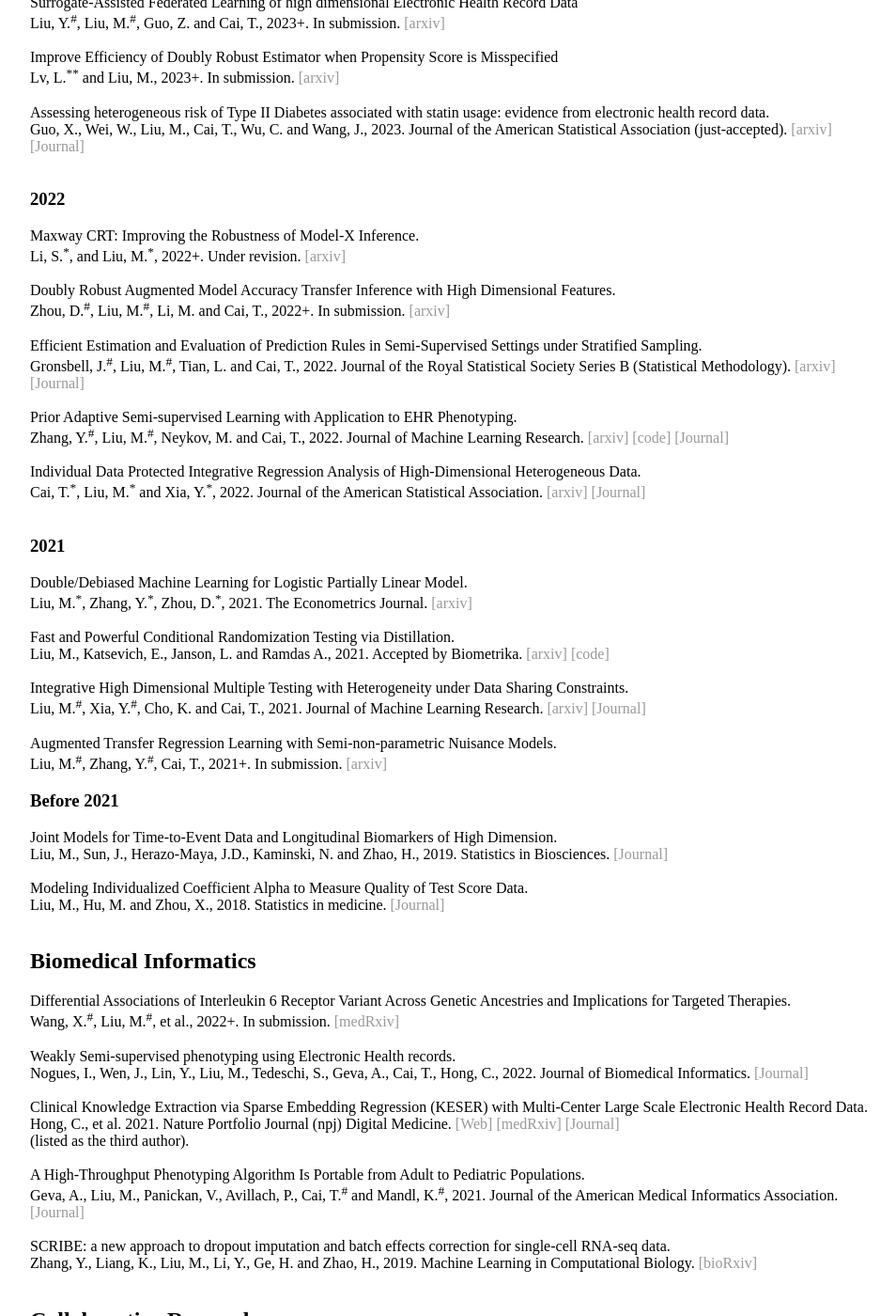
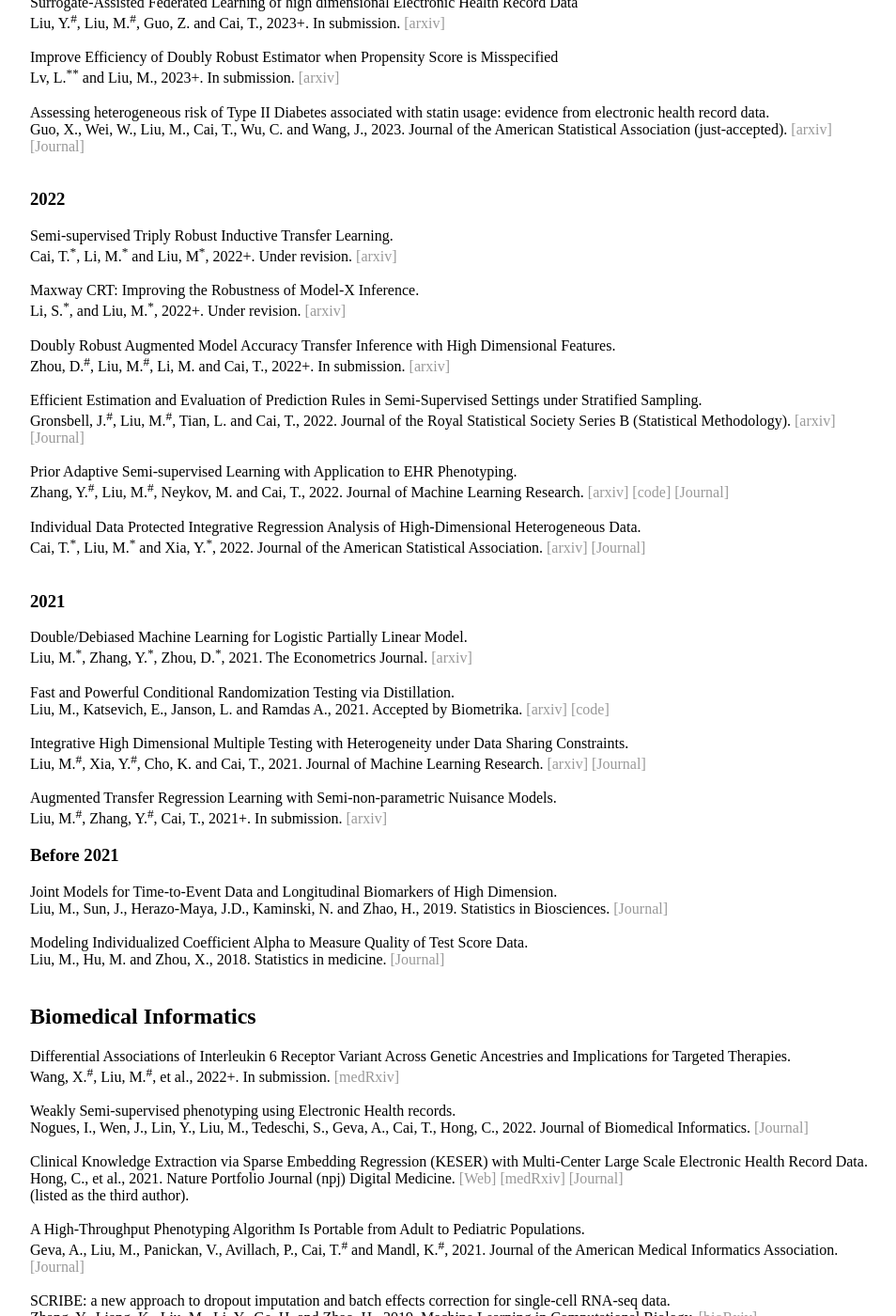
Before and after one commit to moleibobliu/moleibobliu.github.io, a Jekyll site: the page built from pub/index.html, in a window 1280 px wide and 1400 px high, scrolled down 263 px. Shown: the whole window at 94% size, without its empty margins (160-1114 px from the left). Built offline with Jekyll 4.4.1, drawn with Linux system fonts in a browser that asks for light colours.

Commit message:
Update index.html

```diff
--- a/pub/index.html
+++ b/pub/index.html
@@ -24,7 +24,11 @@ title: Molei Liu
 
 	<h3> 2022 </h3>
 
-	Maxway CRT: Improving the Robustness of Model-X Inference.
+	Semi-supervised Triply Robust Inductive Transfer Learning.
+        <br \>  Cai, T.<sup>*</sup>, Li, M.<sup>*</sup> and Liu, M<sup>*</sup>, 2022+. Under revision. <a href="https://arxiv.org/abs/2209.04977"> [arxiv] </a>
+	<br \>
+
+	<br \>  Maxway CRT: Improving the Robustness of Model-X Inference.
 	<br \>  Li, S.<sup>*</sup>, and Liu, M.<sup>*</sup>, 2022+. Under revision. <a href="https://arxiv.org/abs/2203.06496"> [arxiv] </a>
 	<br \>
 
@@ -95,7 +99,7 @@ title: Molei Liu
 	<br \>
 
 	<br \> Clinical Knowledge Extraction via Sparse Embedding Regression (KESER) with Multi-Center Large Scale Electronic Health Record Data.
-	<br \> Hong, C., et al. 2021. Nature Portfolio Journal (npj) Digital Medicine. <a href="https://celehs.github.io/KESER"> [Web] </a>
+	<br \> Hong, C., et al., 2021. Nature Portfolio Journal (npj) Digital Medicine. <a href="https://celehs.github.io/KESER"> [Web] </a>
 	       <a href="https://www.medrxiv.org/content/10.1101/2021.03.13.21253486v1"> [medRxiv] </a>
 	       <a href="https://www.nature.com/articles/s41746-021-00519-z"> [Journal] </a>
 	<br \> (listed as the third author).
```
